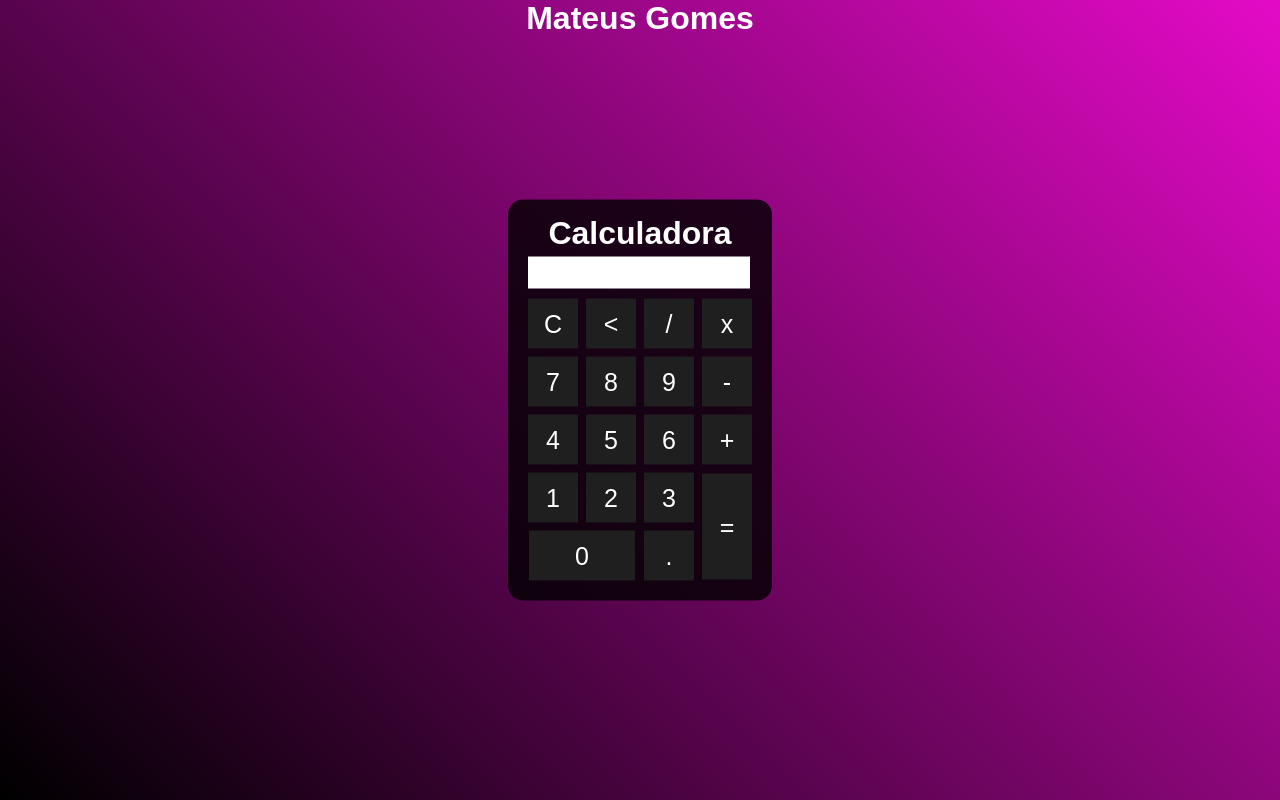
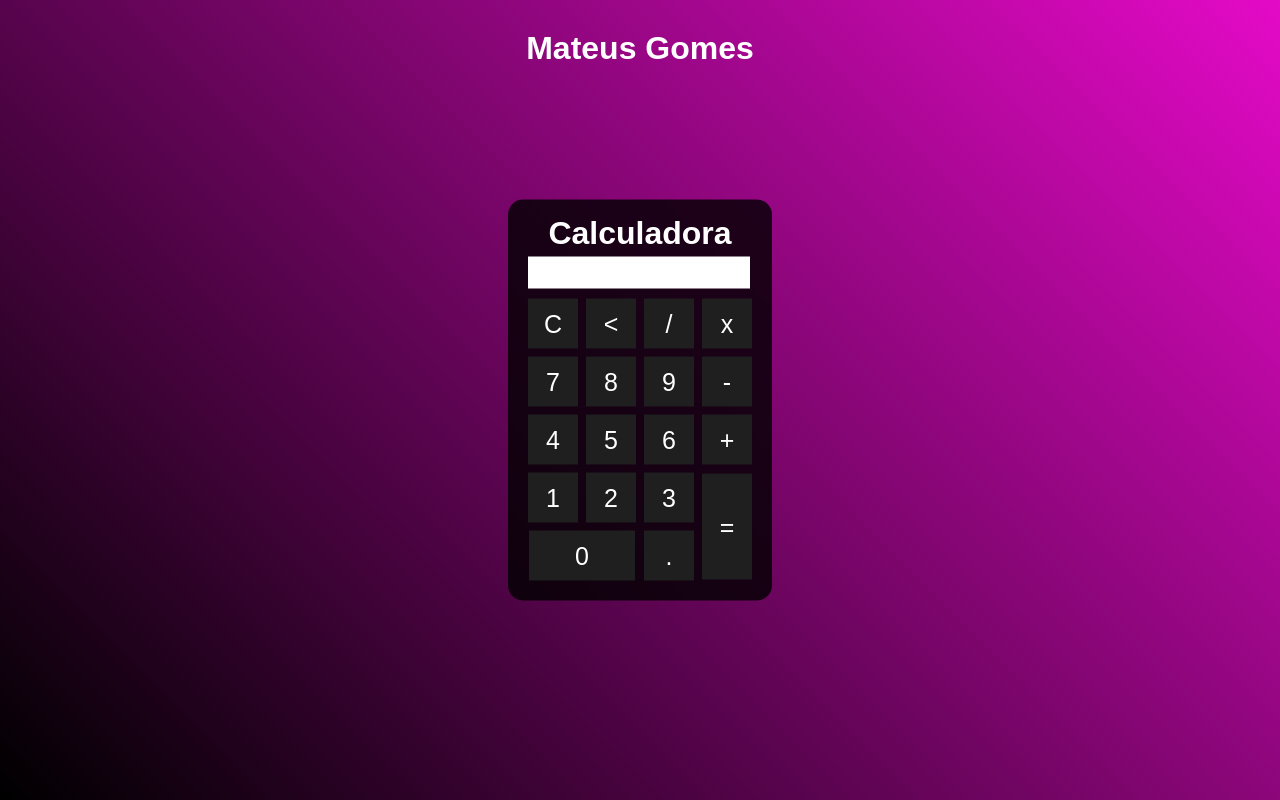
Before and after one commit to matteus299/calculadora, a plain HTML site: page index.html in a window 1280 px wide. Drawn offline with Linux system fonts and the light colour scheme.

Commit message:
Update index.html

```diff
--- a/index.html
+++ b/index.html
@@ -53,11 +53,15 @@
             text-align: right;
             padding: 1px;
         }
+
+        h1#po {
+         padding-top: 30px;
+        }
     </style>
     </head>
 <body>
     <div class = "fundo">
-        <h1>Mateus Gomes</h1>
+        <h1 id="po">Mateus Gomes</h1>
         <div class="calculadora">
             <h1>Calculadora</h1>
             <p id="resultado"></p>
```
